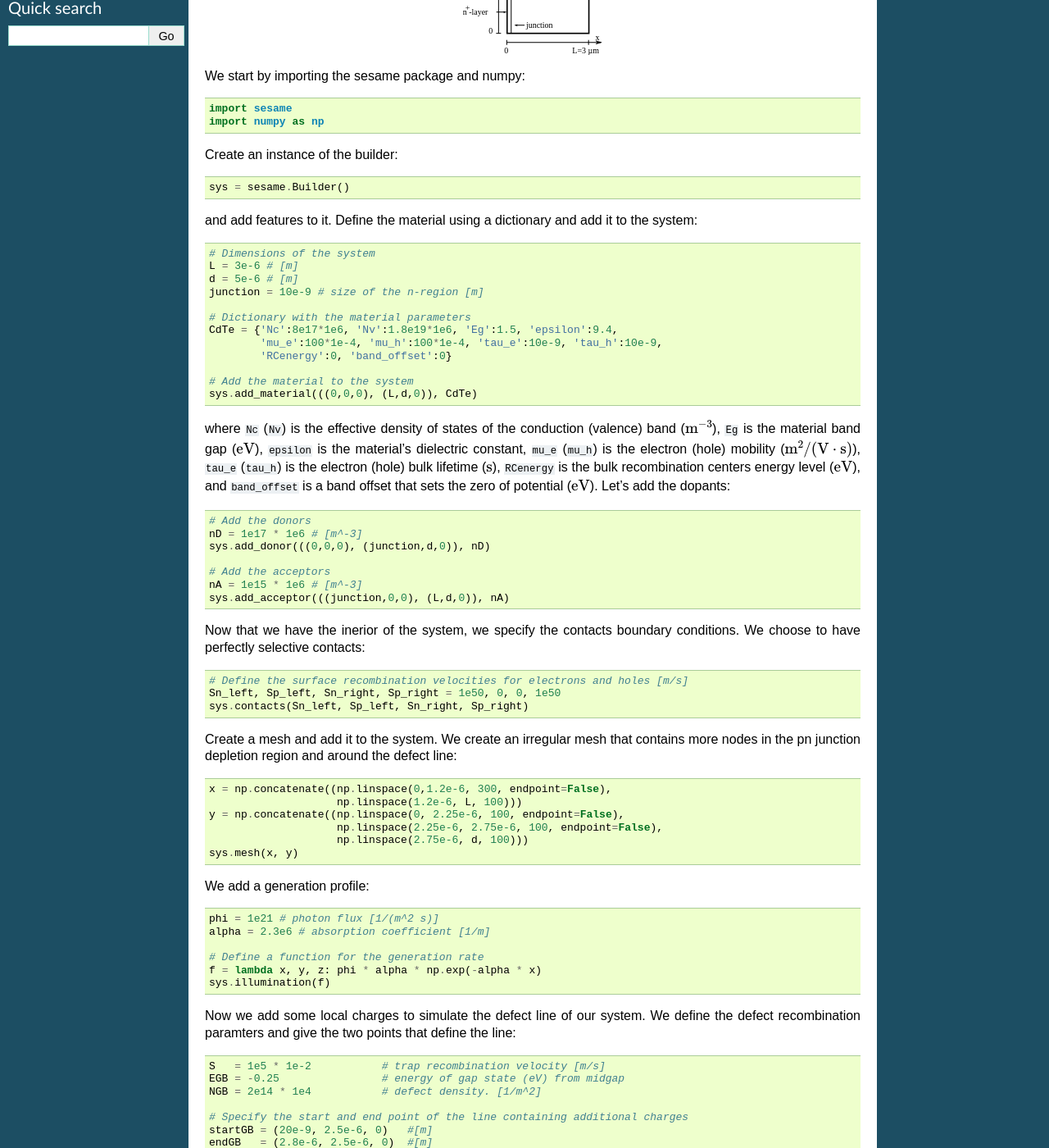
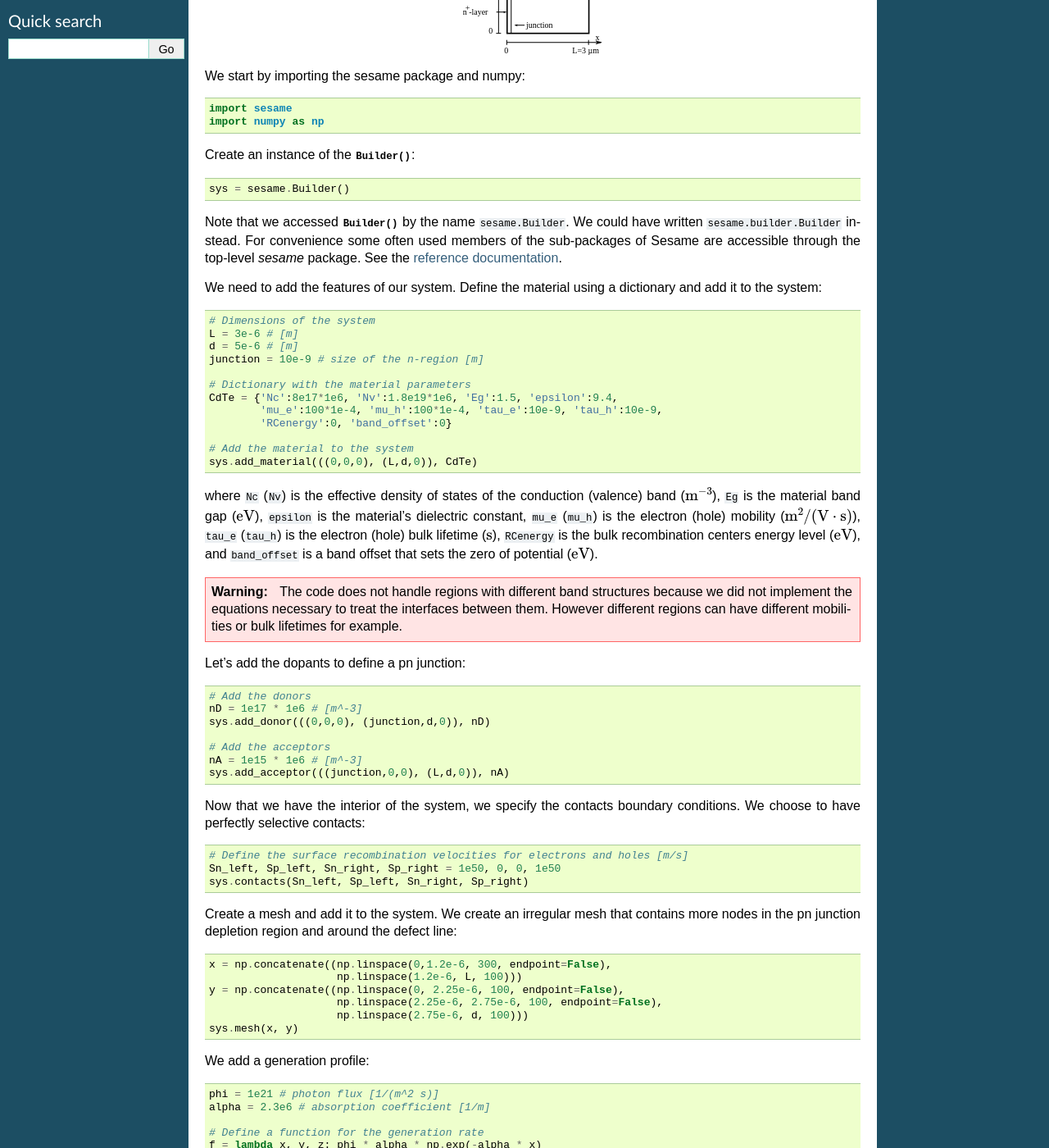
Before and after one commit to usnistgov/sesame, a Sphinx documentation site: the page built from doc/tutorial/system.rst, in a window 1280 px wide and 1400 px high, scrolled down 381 px. Shown: the whole window at 82% size. Built offline with Sphinx 7.4.7, drawn with Linux system fonts in a browser that asks for light colours; formulas are drawn with MathJax 3; some of the changed text lies outside the part shown.

Commit message:
revamped plotter and doc

```diff
--- a/doc/tutorial/system.rst
+++ b/doc/tutorial/system.rst
@@ -1,12 +1,12 @@
 Make a system and solve the problem
-===================================
+-----------------------------------
 
 The example treated here is in the file ``sim.py`` in the ``examples`` directory in the root
 directory of the distribution. Also, all the descriptions of the methods used
 here are in Sec. :ref:`label_code`.
 
 Build a system
---------------
+...............
 
 Suppose we want to simulate a 2D pn junction (homojunction) with a line of
 defects as depicted below.
@@ -19,12 +19,18 @@
     import sesame
     import numpy as np
 
-Create an instance of the builder::
+Create an instance of the :func:`~sesame.builder.Builder`::
 
     sys = sesame.Builder()
 
-and add features to it. Define the material using a dictionary and add it to
-the system::
+Note that  we accessed :func:`~sesame.builder.Builder` by the name
+``sesame.Builder``. We could have written ``sesame.builder.Builder`` instead.
+For convenience some often used members of the sub-packages of Sesame are
+accessible through the top-level `sesame` package. See the :doc:`reference
+documentation <../reference/index>`.
+
+We need to add the  features of our system. Define the material using a
+dictionary and add it to the system::
 
     # Dimensions of the system
     L = 3e-6 # [m]
@@ -40,12 +46,22 @@
     sys.add_material(((0,0,0), (L,d,0)), CdTe)
 
 where ``Nc`` (``Nv``) is the effective density of states of the conduction
-(valence) band (:math:`\mathrm{m^{-3}}`), ``Eg`` is the material band gap (:math:`\mathrm{eV}`),
-``epsilon`` is the material's dielectric constant, ``mu_e`` (``mu_h``) is the
-electron (hole) mobility (:math:`\mathrm{m^2/(V\cdot s)}`), ``tau_e`` (``tau_h``) is the
-electron (hole) bulk lifetime (:math:`\mathrm{s}`), ``RCenergy`` is the bulk
-recombination centers energy level (:math:`\mathrm{eV}`), and ``band_offset`` is a band
-offset that sets the zero of potential (:math:`\mathrm{eV}`). Let's add the dopants::
+(valence) band (:math:`\mathrm{m^{-3}}`), ``Eg`` is the material band gap
+(:math:`\mathrm{eV}`), ``epsilon`` is the material's dielectric constant,
+``mu_e`` (``mu_h``) is the electron (hole) mobility (:math:`\mathrm{m^2/(V\cdot
+s)}`), ``tau_e`` (``tau_h``) is the electron (hole) bulk lifetime
+(:math:`\mathrm{s}`), ``RCenergy`` is the bulk recombination centers energy
+level (:math:`\mathrm{eV}`), and ``band_offset`` is a band offset that sets the
+zero of potential (:math:`\mathrm{eV}`).
+
+.. warning::
+   The code does not handle regions with different band
+   structures because we did not implement the equations necessary to treat the
+   interfaces between them. However different regions can have different
+   mobilities or bulk lifetimes for example.
+
+
+Let's add the dopants to define a pn junction::
 
     # Add the donors
     nD = 1e17 * 1e6 # [m^-3]
@@ -55,7 +71,7 @@
     nA = 1e15 * 1e6 # [m^-3]
     sys.add_acceptor(((junction,0,0), (L,d,0)), nA)
 
-Now that we have the inerior of the system, we specify the contacts boundary
+Now that we have the interior of the system, we specify the contacts boundary
 conditions. We choose to have perfectly selective contacts::
 
     # Define the surface recombination velocities for electrons and holes [m/s]
@@ -83,7 +99,7 @@
     sys.illumination(f)
 
 Now we add some local charges to simulate the defect line of our system. We
-define the defect recombination paramters and give the two points that define
+define the defect recombination parameters and give the two points that define
 the line::
 
     S   = 1e5 * 1e-2           # trap recombination velocity [m/s]
@@ -104,23 +120,28 @@
 
 
 It is then possible to plot the lines of defects introduced to make sure that
-they are rendered as we expect after the discretization. To do so we need the
-``plot`` function of the module ``sesame.plotter`` (requires matplotlib)::
+they are rendered as we expect after the discretization (requires matplotlib)::
 
-    from sesame.plotter import plot
-
-    plot(sys)
+    sesame.plot_extra_charges(sys)
 
 which generates the following figure
 
 .. image:: system_plot.svg
    :align: center
 
+We can also plot the mobility across the system to check that different regions
+are rendered as we expect::
+
+    sesame.map2D(sys, sys.mu_e)
+
+The exhaustive list of all accessible attributes is in the
+documentation of the :func:`~sesame.builder.Builder` class itself.
+
 The system is built, we can run some calculations.
 
 
 Run calculations and save data
-------------------------------
+..............................
 
 A good way to start is by computing the thermal equilibrium electrostatic
 potential. Because of our geometry the potential on the left and right read
@@ -189,6 +210,7 @@
 parallel to the contacts. One can change this setting to abrupt boundary
 conditions by setting the flag ``periodic_bcs`` to ``False``.
 
-Both ``poisson_solver`` and ``ddp_solver`` can make use of the MUMPS
-library if Sesame was built against it. For that, pass the argument
-``with_mumps=True`` to these functions.
+Both :func:`~sesame.solvers.poisson_solver` and
+:func:`~sesame.solvers.ddp_solver` can make use of the MUMPS library if Sesame
+was built against it. For that, pass the argument ``with_mumps=True`` to these
+functions.
```
Also changed, not shown: other parts of doc/tutorial/system.rst (+2 -2 lines), INSTALL.rst (+30 -9 lines), README.rst (+4 -3 lines), doc/index.rst (+18 -0 lines), doc/reference/sesame.rst (+8 -0 lines), doc/tutorial/analysis.rst (+6 -6 lines), doc/tutorial/intro.rst (+6 -6 lines), sesame/__init__.py (+8 -0 lines), 1 other file.
